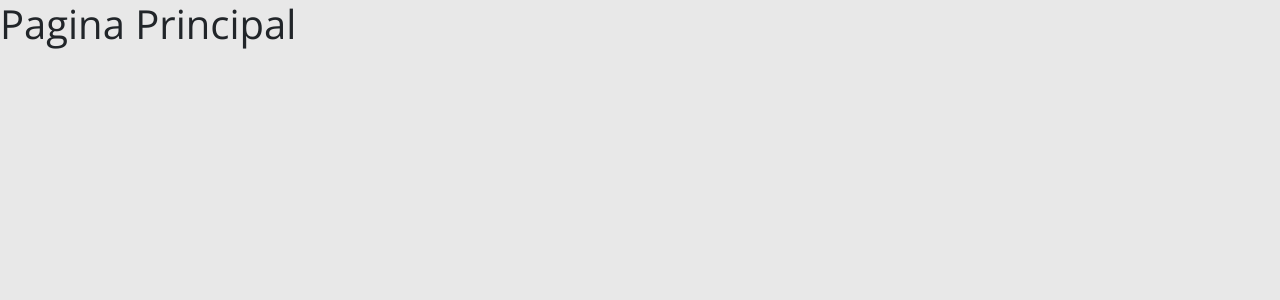
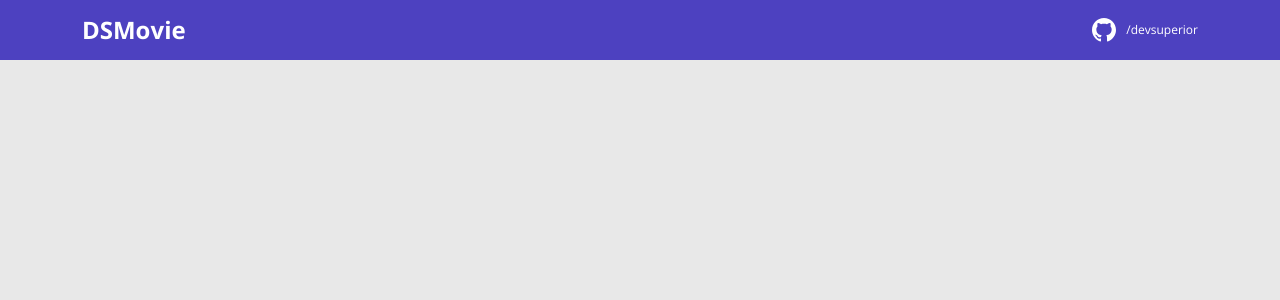
Before and after one commit to SerafimEverton/dsmovie, a React (Create React App) app in the folder frontend/: page / in a window 1280 px wide. Shown: the top 300 px of the page. Built offline with nearby package versions, Linux system fonts and the light colour scheme; the HTML template or start-up script is replaced by a standard one.

Commit message:
Finalizado a construção da NAVBAR

```diff
--- a/frontend/src/App.tsx
+++ b/frontend/src/App.tsx
@@ -1,6 +1,8 @@
+import Navbar from "./components/Navbar";
+
 function App() {
   return (
-  <h1>Pagina Principal</h1>
+   <Navbar />
     );
 }
 
--- /dev/null
+++ b/frontend/src/components/Navbar/index.tsx
@@ -0,0 +1,21 @@
+import {ReactComponent as GithubIcon} from 'assets/img/github.svg';
+import './styles.css';
+
+function Navbar(){
+    return(
+    <header>
+    <nav className="container">
+        <div className="dsmovie-nav-content">
+            <h1>DSMovie</h1>
+            <a href="https://github.com/SerafimEverton" target="_blank" rel="noreferrer">
+                <div className="dsmovie-contact-container">
+                    <GithubIcon />
+                    <p className="dsmovie-contact-link">/devsuperior</p>
+                </div>
+            </a>
+        </div>
+    </nav>
+</header>
+    )}
+
+export default Navbar;
--- /dev/null
+++ b/frontend/src/components/Navbar/styles.css
@@ -0,0 +1,29 @@
+header {
+    height: 60px;
+    background-color: var(--color-primary);
+    display: flex;
+    align-items: center;
+}
+
+.dsmovie-nav-content {
+    display: flex;
+    align-items: center;
+    justify-content: space-between;
+    color: #fff;
+}
+
+.dsmovie-nav-content h1 {
+    font-size: 24px;
+    margin: 0;
+    font-weight: 700;
+}
+
+.dsmovie-contact-container {
+    display: flex;
+    align-items: center;
+}
+
+.dsmovie-contact-link {
+    margin: 0 0 0 10px;
+    font-size: 12px;
+}
--- a/frontend/tsconfig.json
+++ b/frontend/tsconfig.json
@@ -1,5 +1,6 @@
 {
   "compilerOptions": {
+    "baseUrl": "./src",
     "target": "es5",
     "lib": [
       "dom",
```
Also changed, not shown: frontend/src/assets/img/github.svg (added).
